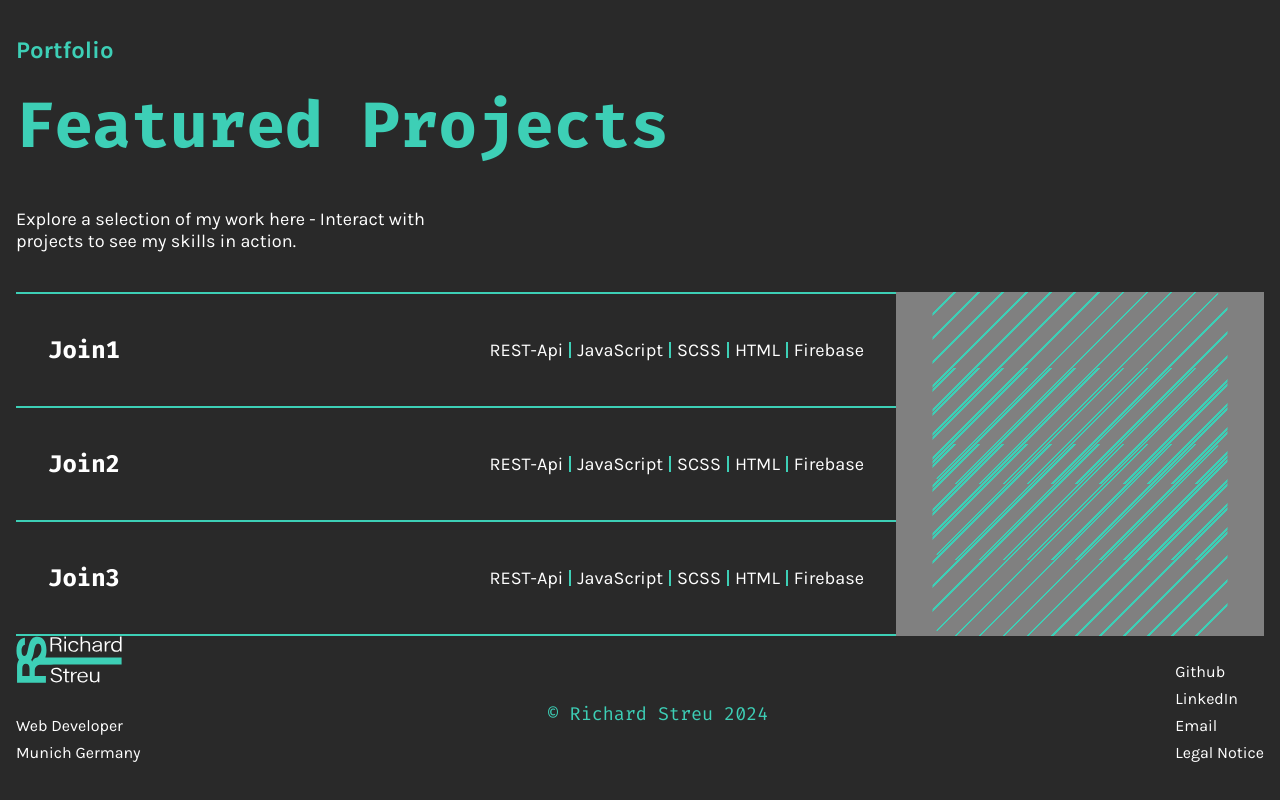
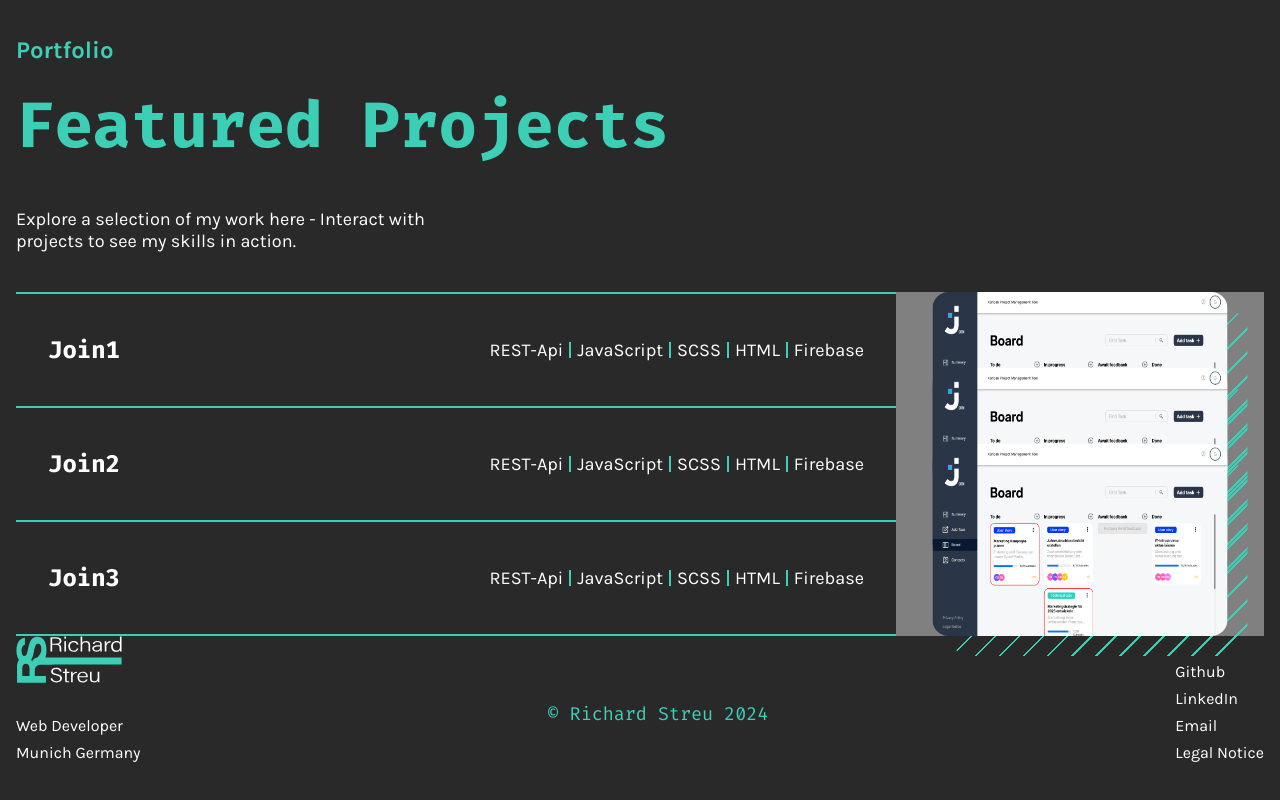
Before and after one commit to RichardStreu/portfolioAngular, an Angular app: page / in a window 1280 px wide. Shown: the part 2494-3294 px from the top of the page. Built offline with nearby package versions, Linux system fonts and the light colour scheme.

Commit message:
feat: enhance ThumbnailBoxComponent with image display and improved positioning logic

```diff
--- a/src/app/landing-page/sections/d-projects/thumbnail-box/thumbnail-box.component.html
+++ b/src/app/landing-page/sections/d-projects/thumbnail-box/thumbnail-box.component.html
@@ -1 +1,7 @@
-<div class="thumbnailBox" [ngStyle]="{ top: positionTop }"></div>
+<div [id]="'thumbnailBoxNr' + index" class="thumbnailBox" [ngStyle]="{ top: positionTop }">
+  <img
+    class="thumbnailImage"
+    [src]="'./assets/img/projectImages/' +  image"
+    alt=""
+  />
+</div>
--- a/src/app/landing-page/sections/d-projects/thumbnail-box/thumbnail-box.component.scss
+++ b/src/app/landing-page/sections/d-projects/thumbnail-box/thumbnail-box.component.scss
@@ -6,7 +6,7 @@
   border-radius: 1rem;
   position: absolute;
   z-index: 1;
-  left: 50%;
+  left: calc(50% + 20px);
   transform: translateX(-50%);
   background: repeating-linear-gradient(
     135deg,
@@ -15,4 +15,14 @@
     $color-highLight 15px,
     $color-highLight 17px
   );
+
+  .thumbnailImage {
+    width: 295px;
+    height: 192px;
+    border-radius: 1rem;
+    position: absolute;
+    z-index: 2;
+    left: -20px;
+    top: -20px;
   }
+}
--- a/src/app/landing-page/sections/d-projects/thumbnail-box/thumbnail-box.component.ts
+++ b/src/app/landing-page/sections/d-projects/thumbnail-box/thumbnail-box.component.ts
@@ -1,5 +1,4 @@
-import { Component, Input, OnInit } from '@angular/core';
-import { ProjectDataService } from '../../../../services/project-data.service';
+import { Component, Input } from '@angular/core';
 import { CommonModule } from '@angular/common';
 
 @Component({
@@ -9,27 +8,31 @@ import { CommonModule } from '@angular/common';
   templateUrl: './thumbnail-box.component.html',
   styleUrl: './thumbnail-box.component.scss',
 })
+
 export class ThumbnailBoxComponent {
   @Input('projectData') projectData: any;
-  @Input('index') index: number = 0;
+  @Input({ required: true }) index: number = 0;
 
   positionTop: string = '';
+  image: string = '';
 
   mathPositionTop() {
     if (this.index == 0) {
-      this.positionTop = '0px';
+      this.positionTop = '20px';
     } else if (this.index < this.projectData.length - 1) {
       let basicPercent = 100 / (this.projectData.length * 2);
-      let percent = basicPercent + (basicPercent * 2 * this.index);
-      this.positionTop = `calc(${percent}% - 96px)`;
+      let percent = basicPercent + basicPercent * 2 * this.index;
+      this.positionTop = `calc(${percent}% - 76px)`;
     } else {
-      this.positionTop = 'calc(100% - 192px)';
+      this.positionTop = 'calc(100% - 172px)';
     }
   }
 
-  constructor() {}
+  constructor() {
+  }
 
   ngOnInit() {
     this.mathPositionTop();
+    this.image = this.projectData[this.index].projectImg;
   }
 }
```
Also changed, not shown: src/app/services/show-thumbnail.service.ts (added, +9 -0 lines), 1 other file (tests, documents, lock files or other folders). Lines whose indentation alone changed are shown as unchanged.
